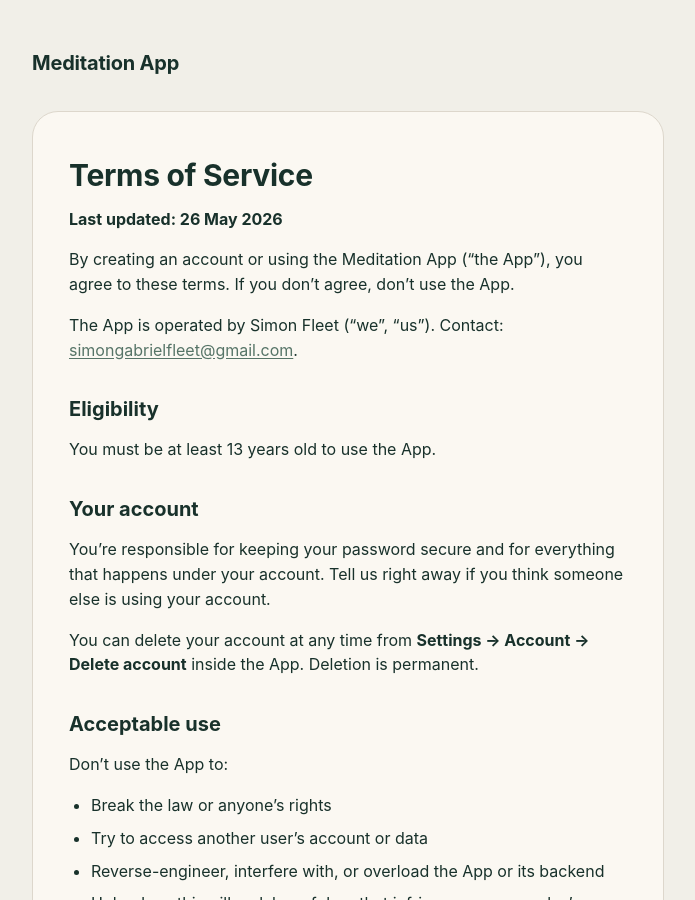
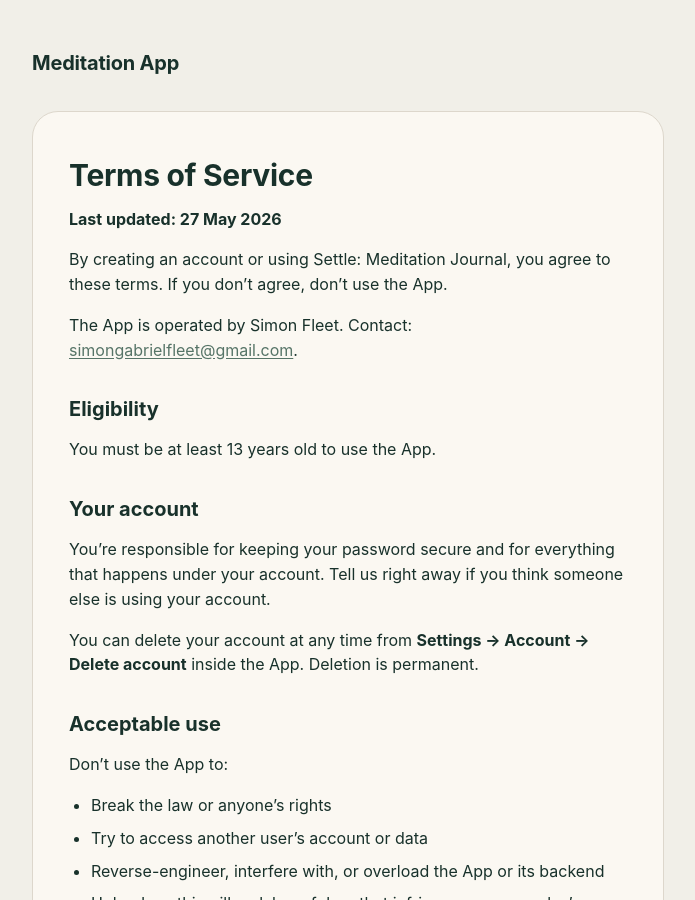
Before and after one commit to SimonGFleet/meditation-app-legal, a Jekyll site: the page built from terms.md, in a window 1280 px wide and 900 px high. Shown: the whole window, without its empty margins (292-987 px from the left). Built offline with Jekyll 4.4.1, drawn with Linux system fonts in a browser that asks for light colours; our own code applies the rules of GitHub Pages for plain Markdown files.

Commit message:
Revise terms of service with new date and app name
Updated the last updated date and modified the app name in the terms.

```diff
--- a/terms.md
+++ b/terms.md
@@ -4,11 +4,11 @@ title: Terms of Service
 
 # Terms of Service
 
-**Last updated: 26 May 2026**
+**Last updated: 27 May 2026**
 
-By creating an account or using the Meditation App ("the App"), you agree to these terms. If you don't agree, don't use the App.
+By creating an account or using Settle: Meditation Journal, you agree to these terms. If you don't agree, don't use the App.
 
-The App is operated by Simon Fleet ("we", "us"). Contact: [simongabrielfleet@gmail.com](mailto:simongabrielfleet@gmail.com).
+The App is operated by Simon Fleet. Contact: [simongabrielfleet@gmail.com](mailto:simongabrielfleet@gmail.com).
 
 ## Eligibility
 
```
